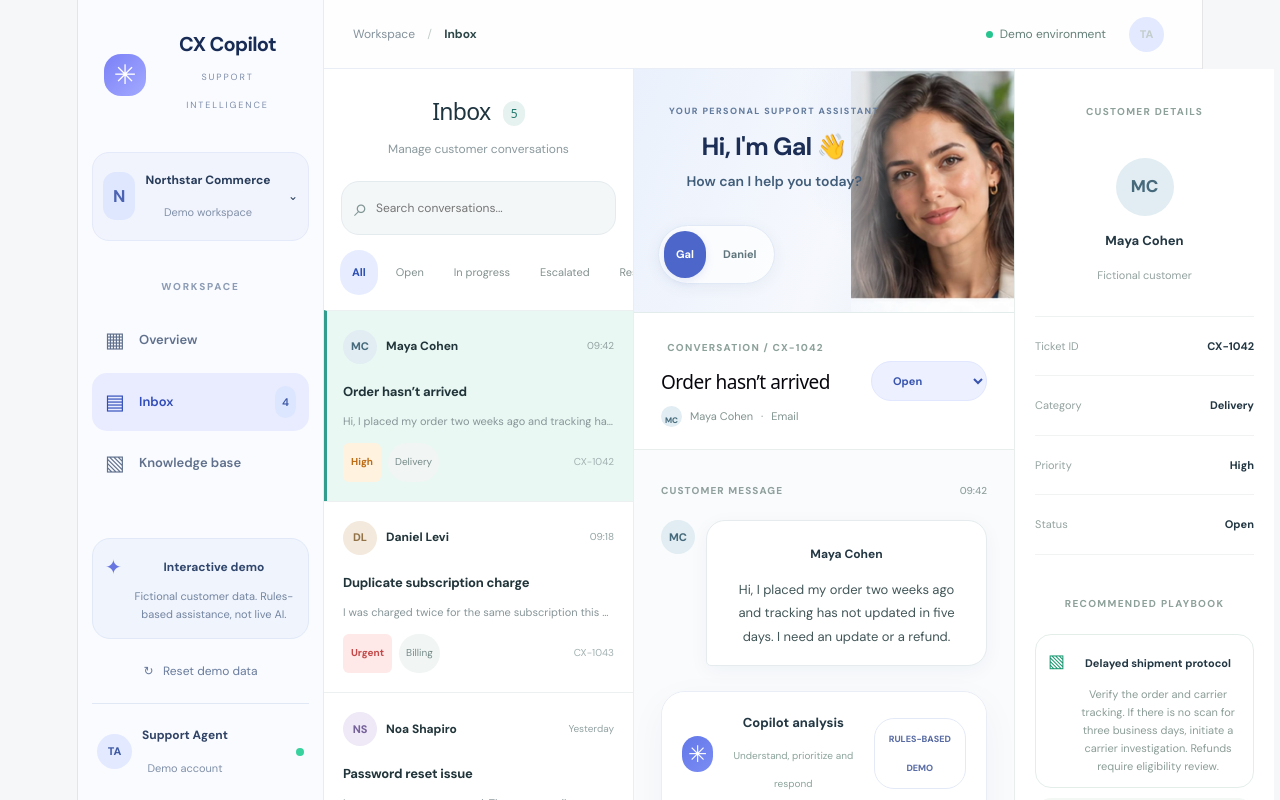
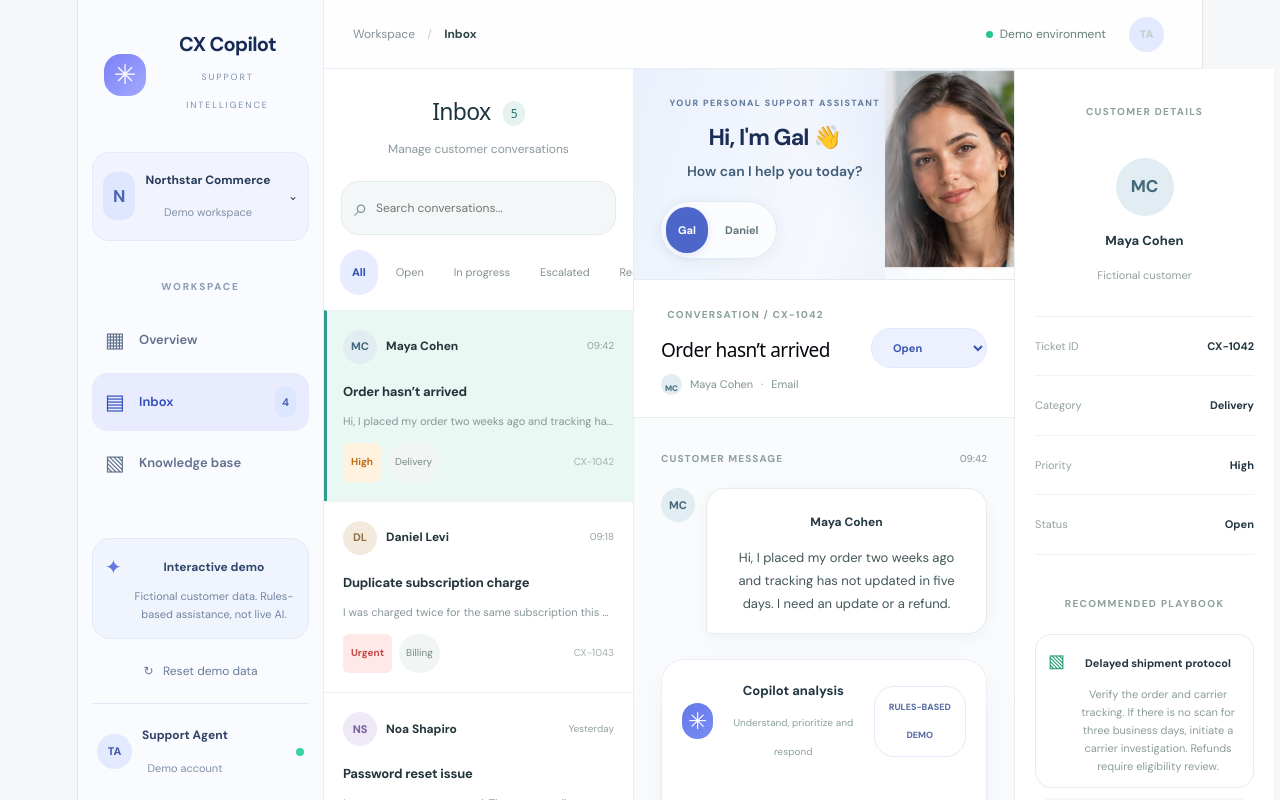
Before and after one commit to tamtam888/CX-Agent-Assist, a React (Vite) app: page / in a window 1280 px wide. Shown: the top 800 px of the page. Built offline with nearby package versions, Linux system fonts and the light colour scheme.

Commit message:
style: position assistant portraits prominently above conversation details

```diff
--- a/src/App.css
+++ b/src/App.css
@@ -138,3 +138,10 @@ button:focus-visible,input:focus-visible,textarea:focus-visible,select:focus-vis
 }
 
 .cx-persona-portrait img{display:block;width:100%;height:100%;object-fit:cover;object-position:center 25%}.cx-persona-portrait:after{background:linear-gradient(90deg,#eff4fb88,transparent 34%)}
+
+/* Top-of-workspace assistant hero */
+.cx-conversation>.cx-persona-banner{flex-shrink:0;min-height:155px;padding:20px 26px;border-bottom:1px solid #e4eaf2}
+.cx-conversation>.cx-persona-banner .cx-persona-intro strong{font-size:23px}
+.cx-conversation>.cx-persona-banner .cx-persona-switch{margin-top:10px}
+.cx-conversation>.cx-persona-banner .cx-persona-portrait{width:34%}
+@media(max-width:590px){.cx-conversation>.cx-persona-banner{min-height:150px;padding:15px 17px}.cx-conversation>.cx-persona-banner .cx-persona-intro strong{font-size:19px}.cx-conversation>.cx-persona-banner .cx-persona-portrait{width:38%}}
```
